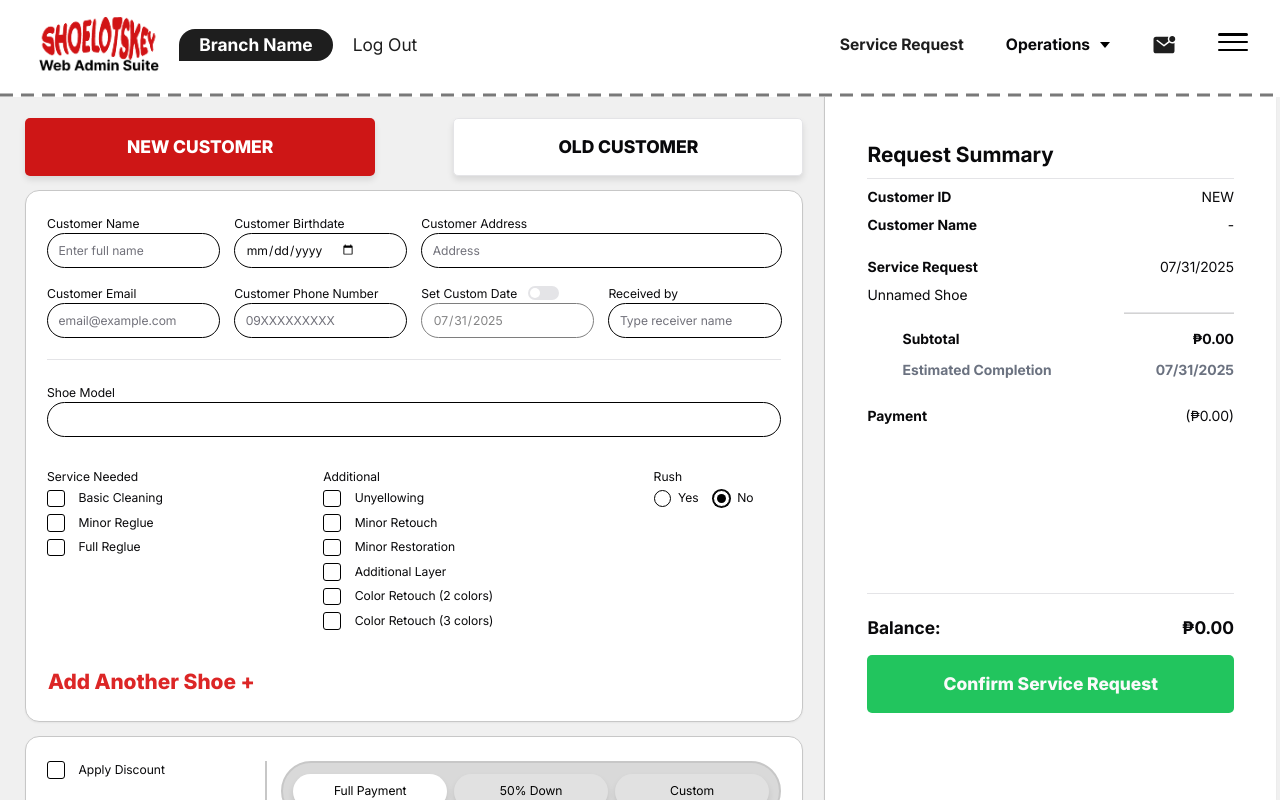
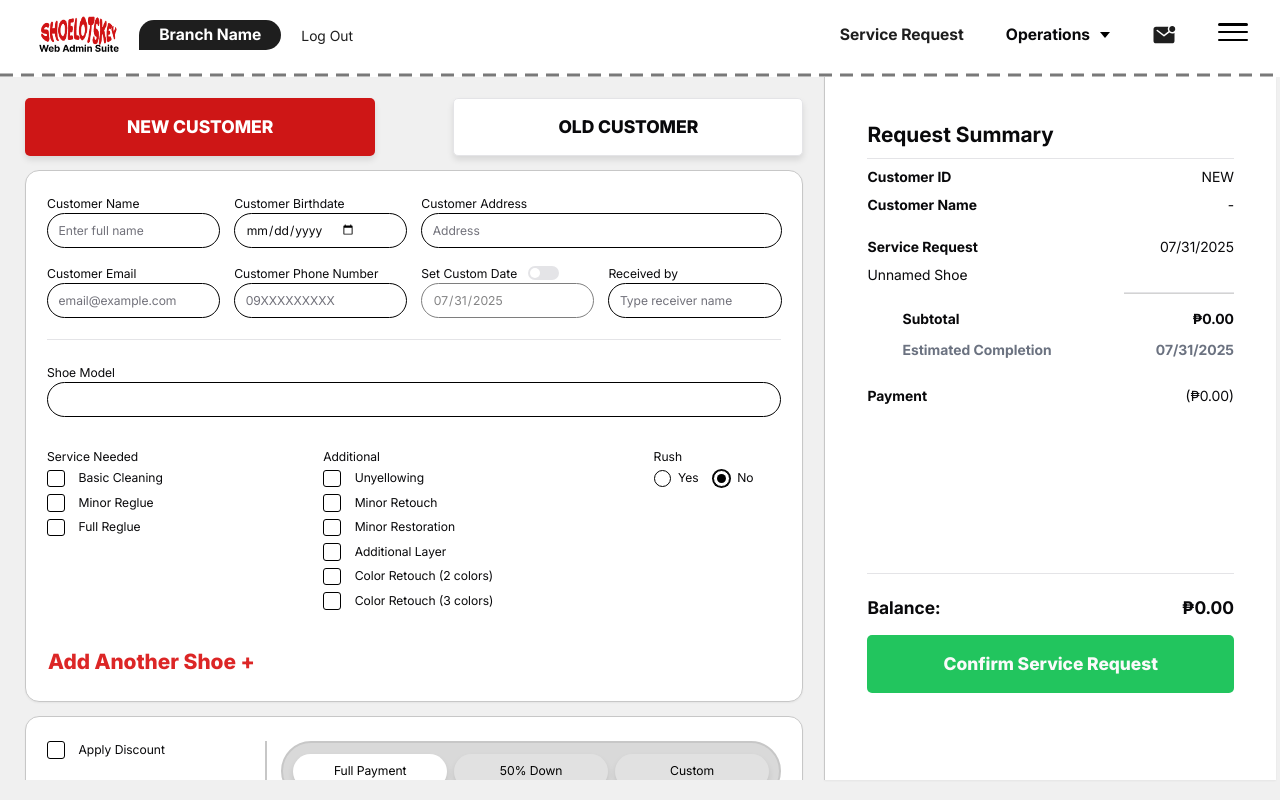
Before and after one commit to Shoelotskey-Web-Admin-Suite-Developers/SWAS-PWA, a React (Vite) app in the folder client/: page / in a window 1280 px wide. Built offline with nearby package versions, Linux system fonts and the light colour scheme.

Commit message:
changes on navbar & operations tabs)

```diff
--- a/client/src/App.css
+++ b/client/src/App.css
@@ -27,7 +27,7 @@ body, #root {
 .navBar-contents {
   display: flex;
   justify-content: space-between;
-  height: 90px;
+  height: 70px;
   width: 97%;
   padding-right: 1%;
 }
@@ -41,7 +41,7 @@ body, #root {
 }
 
 .navBar-contents-p1 img {
-  width: 120px;
+  width: 80px;
 }
 
 .navBar-contents-p2 {
@@ -60,7 +60,7 @@ body, #root {
   color: #FFFFFF;
   padding: 0px 20px 0px 20px;
   border-radius: 20px 20px 20px 0;
-  height: 32px;
+  height: 30px;
   display: flex;
   align-items: center;
   justify-content: center;
@@ -194,7 +194,7 @@ body, #root {
   .burger-dropdown {
     width: 30%;
     position: absolute;
-    top: 90px; /* below navbar */
+    top: 70px; /* below navbar */
     right: 0;
     min-width: 180;
     background: white;
@@ -276,7 +276,7 @@ body, #root {
 
   .burger-dropdown {
     position: absolute;
-    top: 90px; /* below navbar */
+    top: 70px; /* below navbar */
     right: 0;
     width: 100%;
     min-width: 180;
--- a/client/src/components/Navbar.tsx
+++ b/client/src/components/Navbar.tsx
@@ -32,8 +32,8 @@ export default function Navbar({ activePage, setActivePage }: NavbarProps) {
       <div className='navBar-contents'>
         <div className='navBar-contents-p1'>
           <img src={swasLogo} alt="SWAS Logo" />
-          <div className='nav-BranchName'><h2>Branch Name</h2></div>
-          <a href=""><h2 className='regular'>Log Out</h2></a>
+          <div className='nav-BranchName'><h3>Branch Name</h3></div>
+          <a href=""><h4 className='regular'>Log Out</h4></a>
         </div>
 
         <div className='navBar-contents-p2'>
--- a/client/src/pages/operations/operations-sub-tab/OpServiceQueue.tsx
+++ b/client/src/pages/operations/operations-sub-tab/OpServiceQueue.tsx
@@ -9,6 +9,8 @@ import {
   TableBody,
   TableCell,
 } from "@/components/ui/table";
+
+import IconRD from "@/assets/icons/op-ready-delivery.svg?react";
 
 type Branch = "Valenzuela" | "SM Valenzuela" | "SM Grand";
 type Location = "Branch" | "Hub";
@@ -28,9 +30,9 @@ type Row = {
 const INITIAL_ROWS: Row[] = [
   {
     transactId: "0001-001-VALEN",
-    date: new Date("2025-04-01"),
-    customer: "Mark Dela Cruz",
-    shoe: "Nike Air Max 270",
+    date: new Date("2025-01-15"),
+    customer: "Juan Dela Cruz",
+    shoe: "Nike Air Force 1",
     service: "Basic Cleaning",
     branch: "Valenzuela",
     Location: "Branch",
@@ -38,10 +40,65 @@ const INITIAL_ROWS: Row[] = [
     isRush: true,
   },
   {
-    transactId: "0001-002-VALEN",
-    date: new Date("2025-04-01"),
-    customer: "Mark Dela Cruz",
-    shoe: "Nike Air Max 270",
+    transactId: "0001-002-SMVAL",
+    date: new Date("2025-02-03"),
+    customer: "Maria Santos",
+    shoe: "Adidas Ultraboost",
+    service: "Deep Cleaning",
+    branch: "SM Valenzuela",
+    Location: "Branch",
+    status: "Queued",
+    isRush: false,
+  },
+  {
+    transactId: "0001-003-GRAND",
+    date: new Date("2025-03-22"),
+    customer: "Carlo Mendoza",
+    shoe: "Converse Chuck Taylor",
+    service: "Basic Cleaning",
+    branch: "SM Grand",
+    Location: "Branch",
+    status: "Queued",
+    isRush: true,
+  },
+  {
+    transactId: "0001-004-VALEN",
+    date: new Date("2025-04-11"),
+    customer: "Angela Reyes",
+    shoe: "Puma Suede Classic",
+    service: "Sole Repaint",
+    branch: "Valenzuela",
+    Location: "Branch",
+    status: "Queued",
+    isRush: false,
+  },
+  {
+    transactId: "0001-005-SMVAL",
+    date: new Date("2025-05-07"),
+    customer: "Mark Tan",
+    shoe: "New Balance 550",
+    service: "Basic Cleaning",
+    branch: "SM Valenzuela",
+    Location: "Branch",
+    status: "Queued",
+    isRush: true,
+  },
+  {
+    transactId: "0001-006-GRAND",
+    date: new Date("2025-06-19"),
+    customer: "Sofia Cruz",
+    shoe: "Vans Old Skool",
+    service: "Deep Cleaning",
+    branch: "SM Grand",
+    Location: "Branch",
+    status: "Queued",
+    isRush: false,
+  },
+  {
+    transactId: "0001-007-VALEN",
+    date: new Date("2025-07-08"),
+    customer: "Daniel Chua",
+    shoe: "Asics Gel-Lyte III",
     service: "Basic Cleaning",
     branch: "Valenzuela",
     Location: "Branch",
@@ -49,116 +106,62 @@ const INITIAL_ROWS: Row[] = [
     isRush: true,
   },
   {
-    transactId: "0001-003-VALEN",
-    date: new Date("2025-04-01"),
-    customer: "Mark Dela Cruz",
-    shoe: "Nike Air Max 270",
-    service: "Basic Cleaning",
-    branch: "Valenzuela",
+    transactId: "0001-008-SMVAL",
+    date: new Date("2025-08-14"),
+    customer: "Grace Lim",
+    shoe: "Nike Dunk Low",
+    service: "Deep Cleaning",
+    branch: "SM Valenzuela",
     Location: "Branch",
     status: "Queued",
-    isRush: true,
+    isRush: false,
   },
   {
-    transactId: "0001-004-VALEN",
-    date: new Date("2025-04-01"),
-    customer: "Mark Dela Cruz",
-    shoe: "Nike Air Max 270",
+    transactId: "0001-009-GRAND",
+    date: new Date("2025-09-02"),
+    customer: "Jose Ramirez",
+    shoe: "Reebok Classic",
     service: "Basic Cleaning",
-    branch: "Valenzuela",
-    Location: "Branch",
-    status: "Queued",
-    isRush: true,
-  },
-  {
-    transactId: "0001-005-VALEN",
-    date: new Date("2025-04-01"),
-    customer: "Mark Dela Cruz",
-    shoe: "Nike Air Max 270",
-    service: "Basic Cleaning",
-    branch: "Valenzuela",
-    Location: "Branch",
-    status: "Queued",
-    isRush: true,
-  },
-  {
-    transactId: "0001-006-VALEN",
-    date: new Date("2025-04-01"),
-    customer: "Mark Dela Cruz",
-    shoe: "Nike Air Max 270",
-    service: "Basic Cleaning",
-    branch: "Valenzuela",
-    Location: "Branch",
-    status: "Queued",
-    isRush: true,
-  },
-  {
-    transactId: "0001-007-VALEN",
-    date: new Date("2025-04-01"),
-    customer: "Mark Dela Cruz",
-    shoe: "Nike Air Max 270",
-    service: "Basic Cleaning",
-    branch: "Valenzuela",
-    Location: "Branch",
-    status: "Queued",
-    isRush: true,
-  },
-  {
-    transactId: "0001-008-VALEN",
-    date: new Date("2025-04-01"),
-    customer: "Mark Dela Cruz",
-    shoe: "Nike Air Max 270",
-    service: "Basic Cleaning",
-    branch: "Valenzuela",
-    Location: "Branch",
-    status: "Queued",
-    isRush: true,
-  },
-  {
-    transactId: "0001-009-VALEN",
-    date: new Date("2025-04-01"),
-    customer: "Mark Dela Cruz",
-    shoe: "Nike Air Max 270",
-    service: "Basic Cleaning",
-    branch: "Valenzuela",
+    branch: "SM Grand",
     Location: "Branch",
     status: "Queued",
     isRush: true,
   },
   {
     transactId: "0001-010-VALEN",
-    date: new Date("2025-04-01"),
-    customer: "Mark Dela Cruz",
-    shoe: "Nike Air Max 270",
-    service: "Basic Cleaning",
+    date: new Date("2025-10-21"),
+    customer: "Patricia Gomez",
+    shoe: "Fila Disruptor",
+    service: "Sole Repaint",
     branch: "Valenzuela",
+    Location: "Branch",
+    status: "Queued",
+    isRush: false,
+  },
+  {
+    transactId: "0001-011-SMVAL",
+    date: new Date("2025-11-05"),
+    customer: "Michael Lee",
+    shoe: "Onitsuka Tiger Mexico 66",
+    service: "Deep Cleaning",
+    branch: "SM Valenzuela",
     Location: "Branch",
     status: "Queued",
     isRush: true,
   },
   {
-    transactId: "0001-011-VALEN",
-    date: new Date("2025-04-01"),
-    customer: "Mark Dela Cruz",
-    shoe: "Nike Air Max 270",
+    transactId: "0001-012-GRAND",
+    date: new Date("2025-12-18"),
+    customer: "Hannah Uy",
+    shoe: "Jordan 1 Mid",
     service: "Basic Cleaning",
-    branch: "Valenzuela",
+    branch: "SM Grand",
     Location: "Branch",
     status: "Queued",
-    isRush: true,
-  },
-  {
-    transactId: "0001-012-VALEN",
-    date: new Date("2025-04-01"),
-    customer: "Mark Dela Cruz",
-    shoe: "Nike Air Max 270",
-    service: "Basic Cleaning",
-    branch: "Valenzuela",
-    Location: "Branch",
-    status: "Queued",
-    isRush: true,
+    isRush: false,
   },
 ];
+
 
 
 export default function OpServiceQueue() {
@@ -231,7 +234,7 @@ export default function OpServiceQueue() {
               <h5>Status</h5>
             </TableHead>
             <TableHead className="op-sq-head-rush">
-              <h5>Rush</h5>
+              <h5>Priority</h5>
             </TableHead>
           </TableRow>
         </TableHeader>
@@ -280,14 +283,22 @@ export default function OpServiceQueue() {
                 <h5>{row.status}</h5>
               </TableCell>
               <TableCell className="op-sq-body-rush">
-                <small>{row.isRush ? "Yes" : "No"}</small>
+                {row.isRush ? (
+                  <span className="px-3 py-1 bg-red-200 text-red-800 rounded-full text-sm font-medium">
+                    Rush
+                  </span>
+                ) : (
+                  <span className="px-3 py-1 bg-green-200 text-green-800 rounded-full text-sm font-medium">
+                    Normal
+                  </span>
+                )}
               </TableCell>
             </TableRow>
           ))}
         </TableBody>
       </Table>
       <div className="op-sq-below-container flex justify-end gap-4 mt-2">
-        <p>{selected.length} items selected</p>
+        <p>{selected.length} item(s) selected</p>
         <button
           className="op-sq-btn-delivery text-white bg-[#0E9CFF] button-md"
           disabled={selected.length === 0}
--- a/client/src/pages/operations/operations.tsx
+++ b/client/src/pages/operations/operations.tsx
@@ -16,11 +16,24 @@ export default function Operations() {
   const [activeIndex, setActiveIndex] = useState(0);
   const [showAdminUpper, setShowAdminUpper] = useState(true);
 
+  let fillheight = "450px";
+
+  if (showAdminUpper) {
+    if (window.innerWidth <= 535) fillheight = "700px";
+    else if (window.innerWidth <= 639) fillheight = "470px";
+    else if (window.innerWidth <= 1088) fillheight = "430px";
+  } else {
+    if (window.innerWidth <= 535) fillheight = "460px";
+    else if (window.innerWidth <= 639) fillheight = "420px";
+    else if (window.innerWidth <= 1088) fillheight = "380px";
+    else fillheight = "360px";
+  }
 
   return (
     <div
     className='main-div'
-    style={{ "--fillheight": showAdminUpper ? "500px" : "330px" } as React.CSSProperties}>
+    style={{ "--fillheight": fillheight } as React.CSSProperties}
+    >
       {showAdminUpper && ( // conditional rendering
         <div className='admin-upper'>
           <BranchStorage />
--- a/client/src/styles/operations/operations.css
+++ b/client/src/styles/operations/operations.css
@@ -6,6 +6,7 @@
   display: flex;
   flex-direction: column;
   height: 80vh;
+
 }
 
 .admin-upper {
@@ -25,6 +26,7 @@
 .main-card {
   display: flex;
   flex-direction: column;
+  margin-top: -15px;
   height: 100%;
   width: 95%;
   padding: 20px 0px;
@@ -33,7 +35,7 @@
 @media (max-width: 1088px) {
   .main-card {
     width: 97%;
-    margin-top: 10px;
+    margin-top: -20px;
     padding: 20px 0px;
     @apply rounded-xl;
   }
@@ -135,15 +137,15 @@
 }
 
 .op-sq-head-date, .op-sq-body-date {
-  width: 7%;
+  width: 5%;
 }
 
 .op-sq-head-customer, .op-sq-body-customer {
-  width: 15%;
+  width: 14%;
 }
 
 .op-sq-head-shoe, .op-sq-body-shoe {
-  width: 15%;
+  width: 14%;
 }
 
 .op-sq-head-service, .op-sq-body-service {
@@ -151,7 +153,7 @@
 }
 
 .op-sq-head-branch, .op-sq-body-branch {
-  width: 7%;
+  width: 9%;
 }
 
 .op-sq-head-location, .op-sq-body-location {
@@ -167,7 +169,7 @@
 }
 
 .op-sq-head-rush, .op-sq-body-rush {
-  width: 7%;
+  width: 9%;
 }
 
 .op-sq-head-action, .op-sq-body-action {
@@ -178,26 +180,21 @@
   display: flex;
   align-items: center;
   justify-content: end;
-  margin-top: 10px;
+  margin-top: 15px;
   margin-right: auto;
+  margin-bottom: -10px;
 }
 
 .op-sq-below-container p {
   margin-right: 10px;
 }
 
-.op-sq-table-tablet {
-  display: none;
-}
 
-@media (max-width: 145px) {
 
-  .op-sq-table {
+@media (max-width: 1312px) {
+
+  .op-sq-head-location, .op-sq-body-location, .op-sq-head-status, .op-sq-body-status {
     display: none;
   }
 
-  .op-sq-table-tablet {
-    display: block;
-  }
-
 }
```
